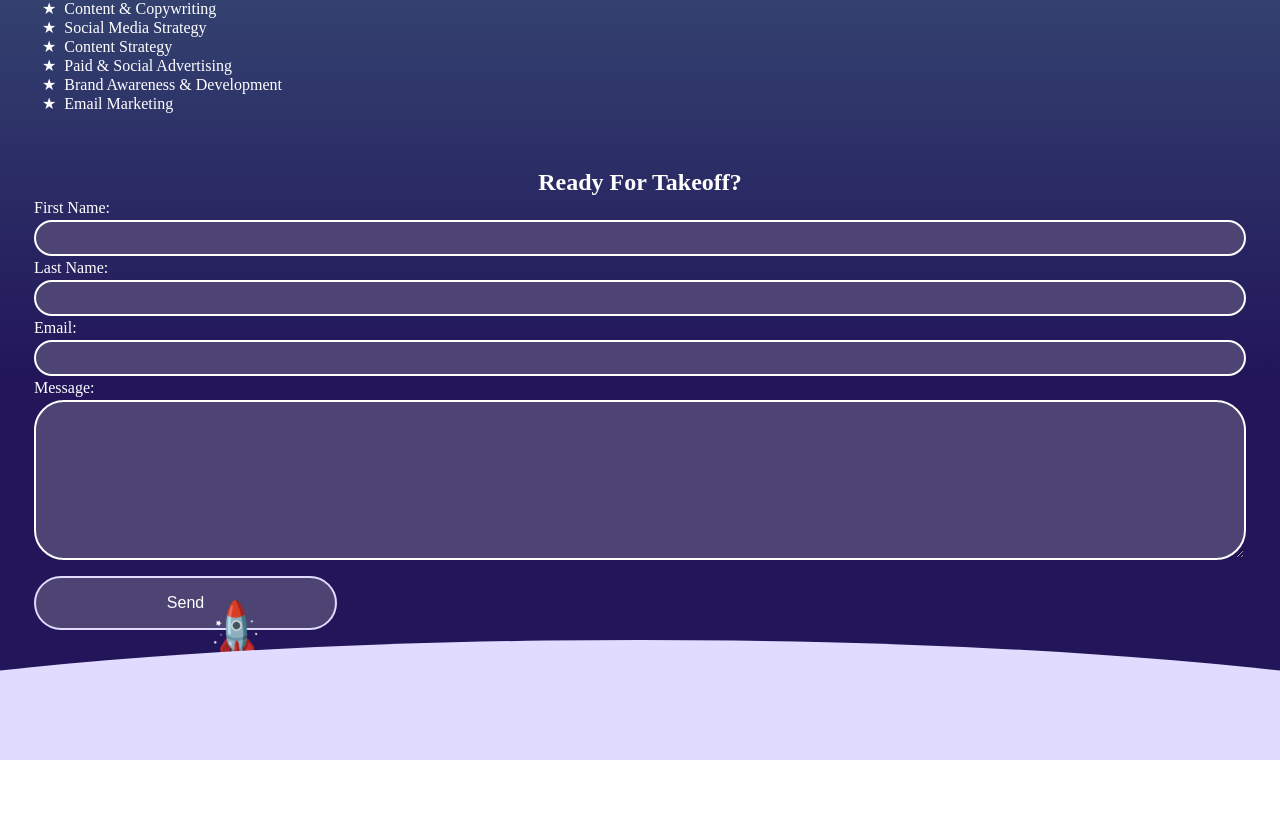
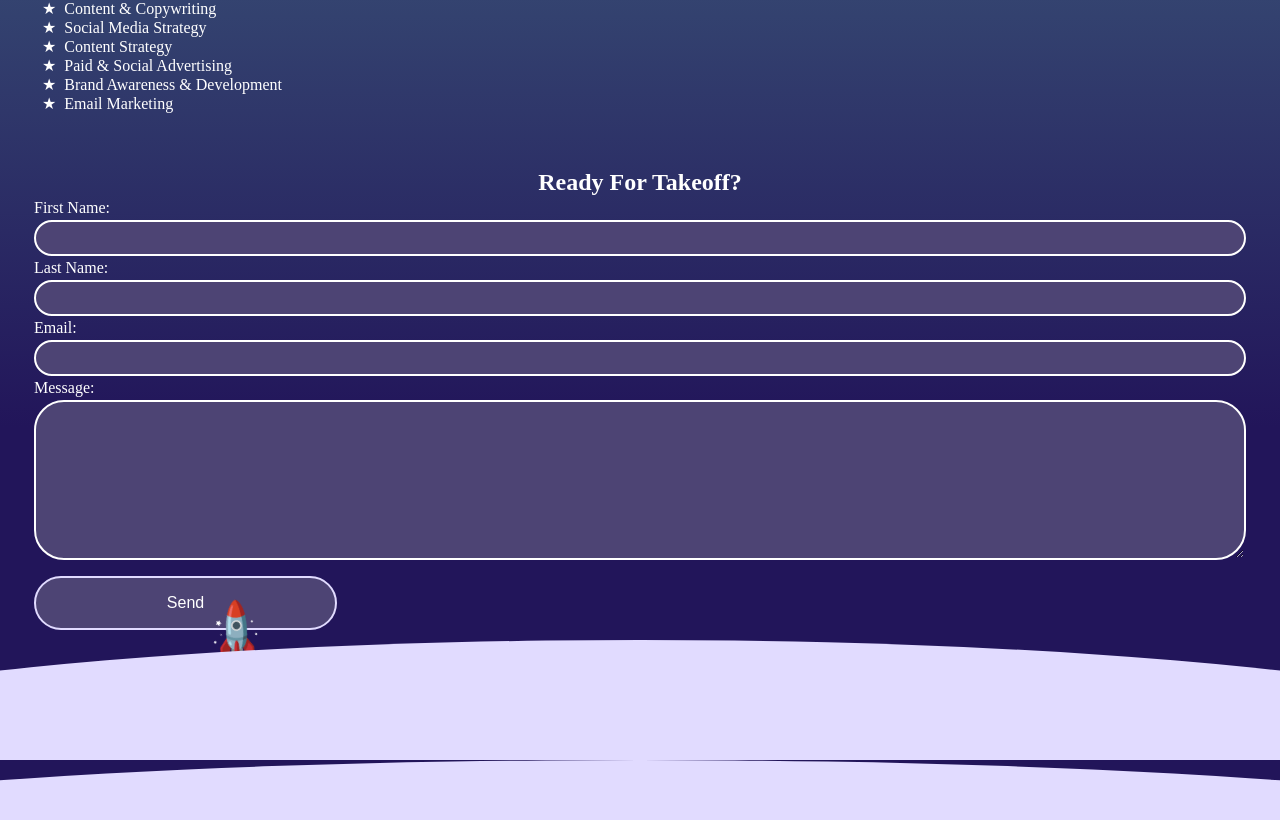
Before and after one commit to Brendan-Leal/AstrolabStudio, a Next.js app: page / in a window 1280 px wide. Shown: the part 340-1160 px from the top of the page. Before the commit the page ends 1100 px from the top, so only its background shows below. Built offline with nearby package versions, Linux system fonts and the light colour scheme.

Commit message:
add footer layout component

```diff
--- /dev/null
+++ b/src/components/Footer.tsx
@@ -0,0 +1,10 @@
+import React from 'react';
+import styles from '../styles/footer.module.css';
+
+export default function Footer() {
+  return (
+    <footer className={styles.footer}>
+      <div className={styles.semiCircle} />
+    </footer>
+  );
+}
--- /dev/null
+++ b/src/components/Layout.tsx
@@ -0,0 +1,14 @@
+import React, { ReactElement } from 'react';
+import style from '../styles/layout.module.css';
+import Footer from './Footer';
+import Header from './Header';
+
+export default function Layout({ children }: { children: ReactElement }) {
+  return (
+    <div className={style.layout}>
+      <Header />
+      <main>{children}</main>
+      <Footer />
+    </div>
+  );
+}
--- a/src/pages/_app.tsx
+++ b/src/pages/_app.tsx
@@ -1,7 +1,12 @@
 import React from 'react';
 import '@/styles/globals.css';
 import type { AppProps } from 'next/app';
+import Layout from '@/components/Layout';
 
 export default function App({ Component, pageProps }: AppProps) {
-  return <Component {...pageProps} />;
+  return (
+    <Layout>
+      <Component {...pageProps} />
+    </Layout>
+  );
 }
--- /dev/null
+++ b/src/styles/footer.module.css
@@ -0,0 +1,21 @@
+.footer {
+    margin-top: auto;
+    position: relative;
+    width: 100%;
+    height: 10vh;
+    display: flex;
+    justify-content: center;
+    align-items: center;
+    overflow: hidden;
+}
+
+.semiCircle {
+    position: absolute;
+    bottom: 0;
+    left: 0;
+    width: 100%;
+    height: 100%;
+    background-color: var(--accent-purple);
+    border-radius: 50% 50% 0 0/100% 100% 0 0;
+    transform: scaleX(1.5);
+}
--- /dev/null
+++ b/src/styles/layout.module.css
@@ -0,0 +1,9 @@
+.layout {
+    display: flex;
+    flex-direction: column;
+    min-height: 100vh;
+}
+
+.footer {
+    margin-top: auto;
+}
```
